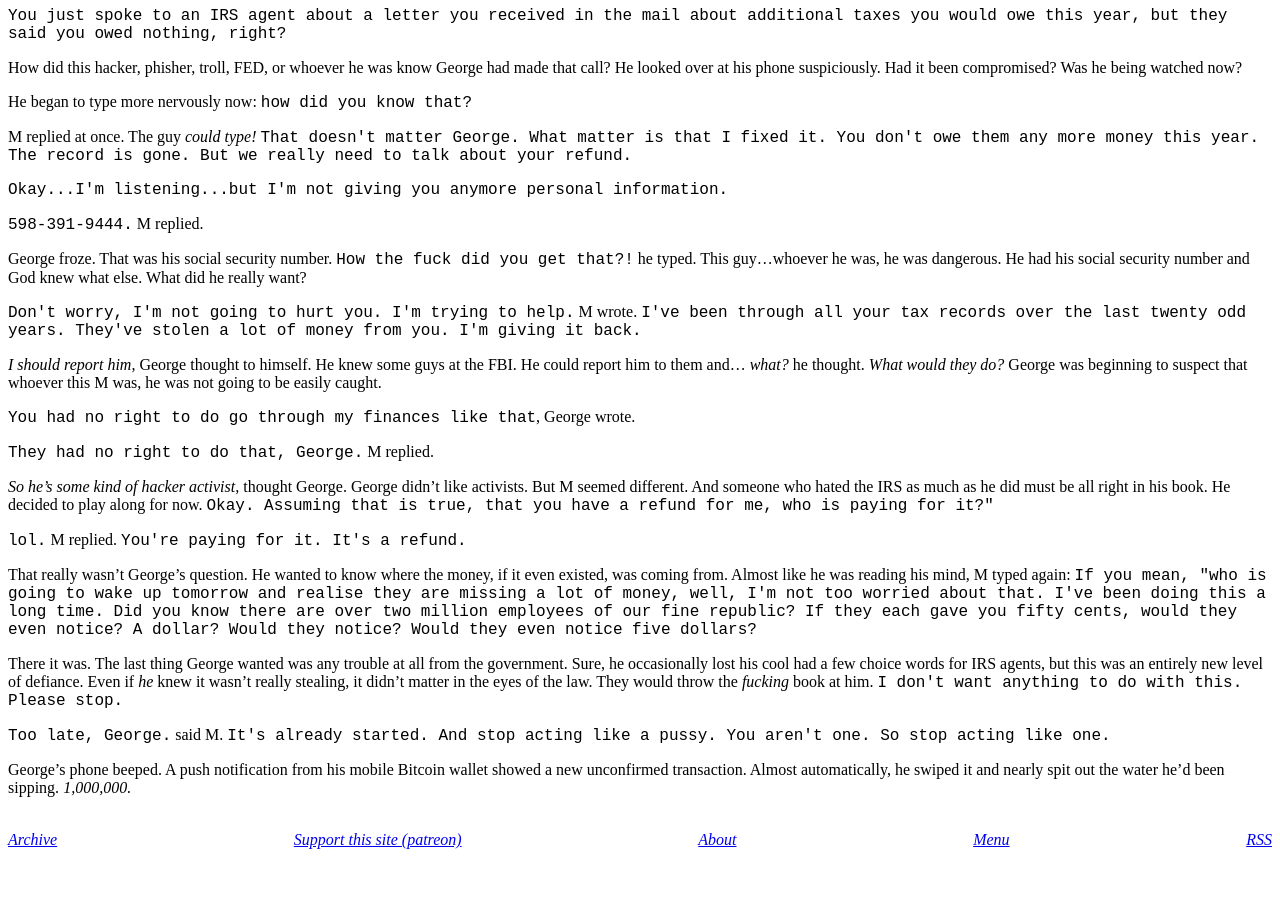
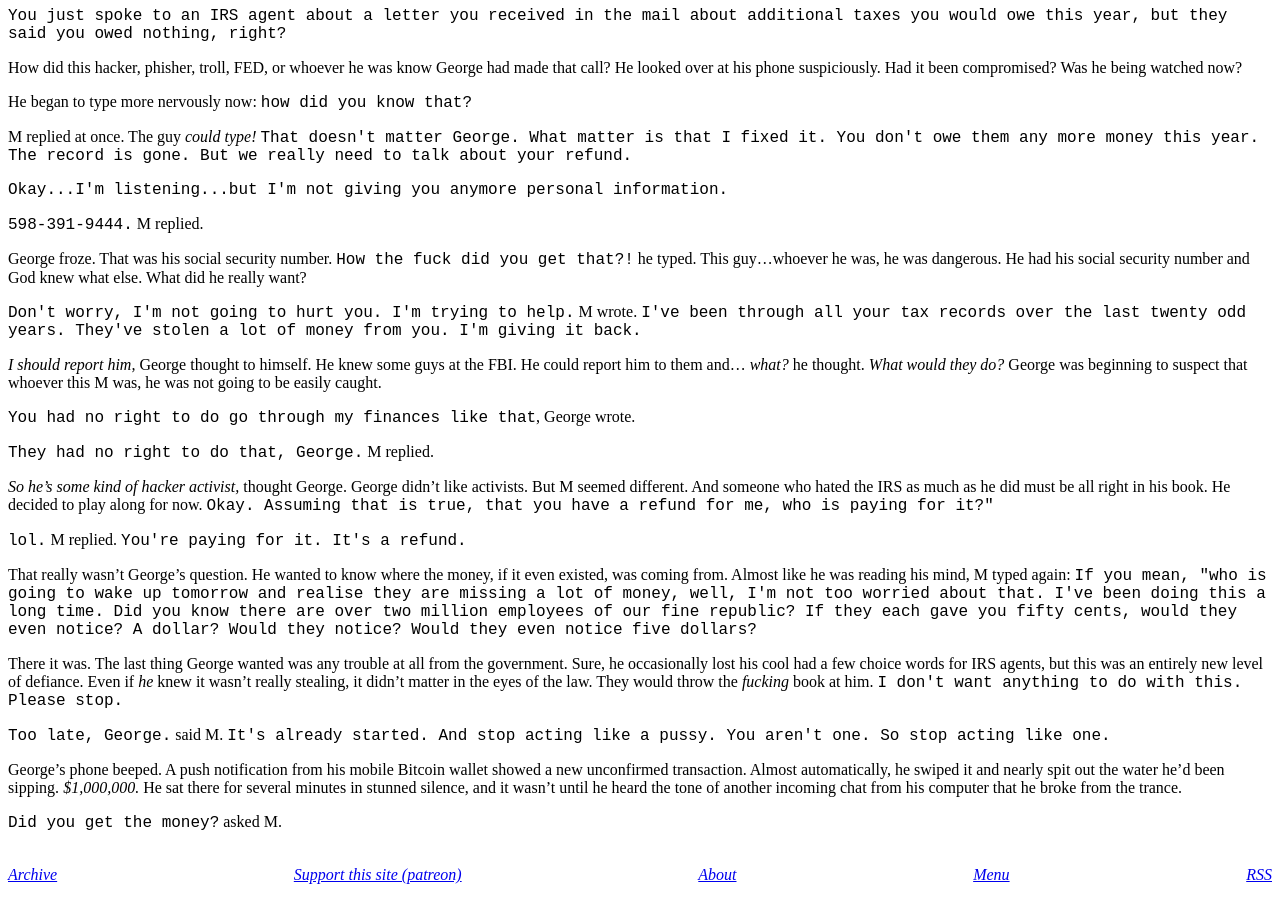
Before and after one commit to derykmakgill/website, a Jekyll site: the page built from tax.md, in a window 1280 px wide and 900 px high, scrolled down 875 px. Built offline with Jekyll 4.4.1, drawn with Linux system fonts in a browser that asks for light colours; before the commit the page ends 1740 px from its top, so only the background shows below that.

Commit message:
Update tax.md

```diff
--- a/tax.md
+++ b/tax.md
@@ -90,4 +90,6 @@ There it was. The last thing George wanted was any trouble at all from the gover
 
 <code style="font-family: courier new, monospace;">Too late, George.</code> said M. <code style="font-family: courier new, monospace;">It's already started. And stop acting like a pussy. You aren't one. So stop acting like one.</code>
 
-George's phone beeped. A push notification from his mobile Bitcoin wallet showed a new unconfirmed transaction. Almost automatically, he swiped it and nearly spit out the water he'd been sipping. *1,000,000.*
+George's phone beeped. A push notification from his mobile Bitcoin wallet showed a new unconfirmed transaction. Almost automatically, he swiped it and nearly spit out the water he'd been sipping. *$1,000,000.* He sat there for several minutes in stunned silence, and it wasn't until he heard the tone of another incoming chat from his computer that he broke from the trance.
+
+<code style="font-family: courier new, monospace;">Did you get the money?</code> asked M.
```
